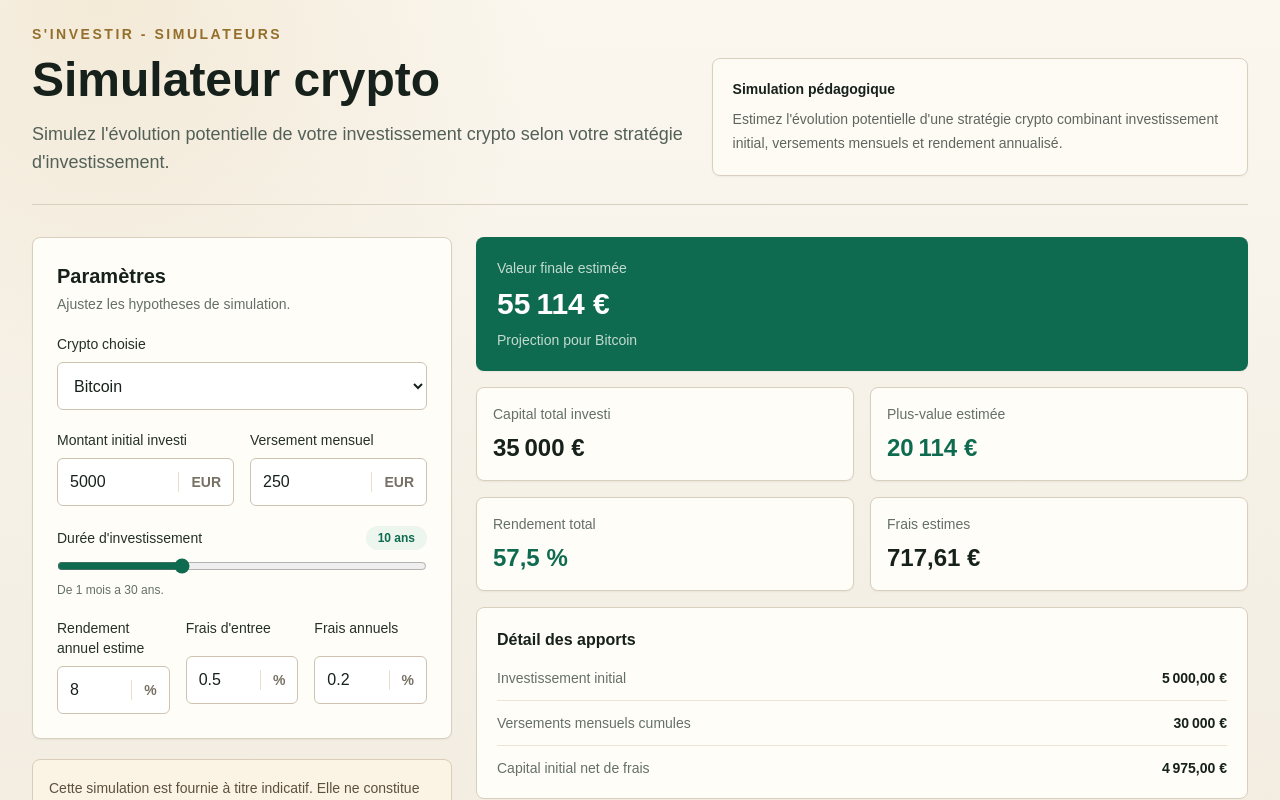
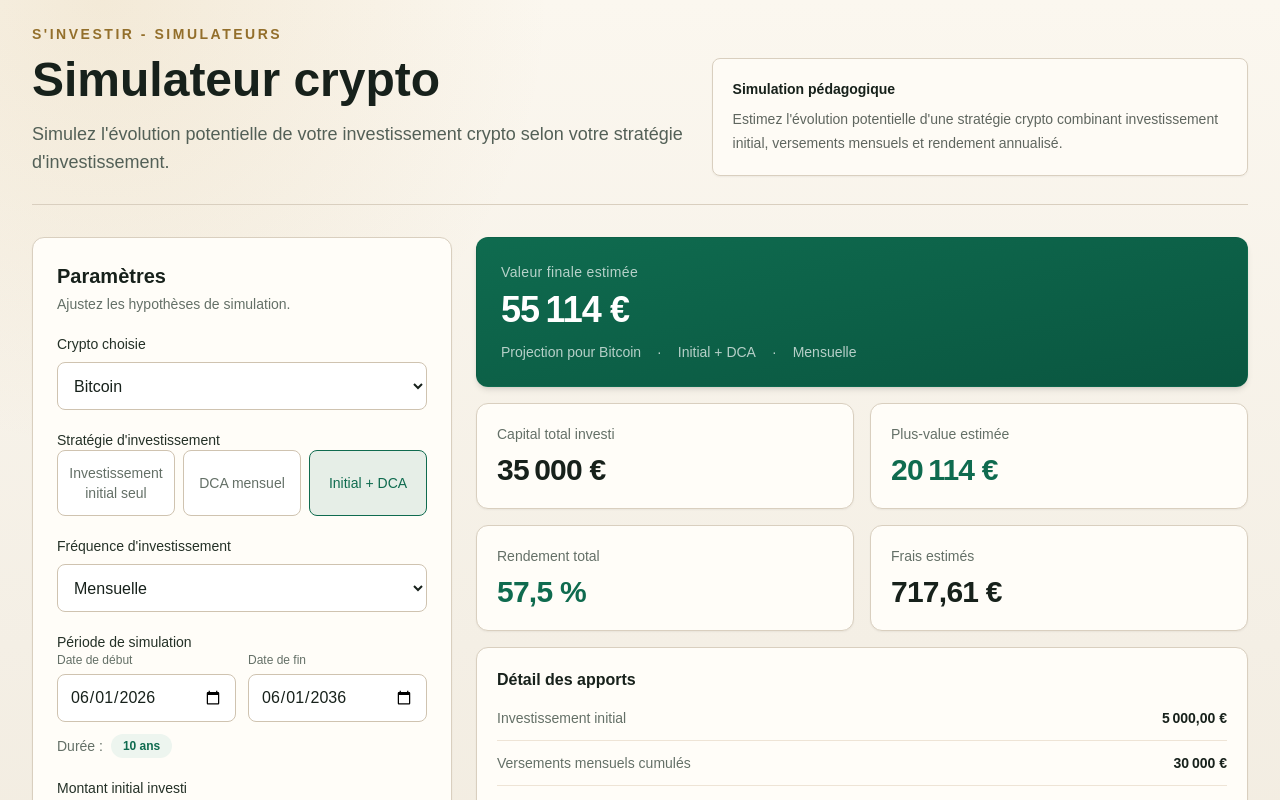
Before and after one commit to Wxcvbn12345-droid/investir, a Next.js app: page / in a window 1280 px wide. Shown: the top 800 px of the page. Built offline with nearby package versions, Linux system fonts and the light colour scheme.

Commit message:
feat: enhance simulator with strategy dates frequency fix accents UI polish README

```diff
--- a/src/components/CryptoSimulator.tsx
+++ b/src/components/CryptoSimulator.tsx
@@ -8,8 +8,24 @@ import { ProjectionChart } from "./ProjectionChart";
 import { ResultCards } from "./ResultCards";
 import { SimulatorForm } from "./SimulatorForm";
 
+const getDefaultDates = () => {
+  const now = new Date();
+  const start = new Date(now.getFullYear(), now.getMonth(), 1);
+  const end = new Date(now.getFullYear() + 10, now.getMonth(), 1);
+  return {
+    startDate: start.toISOString().slice(0, 10),
+    endDate: end.toISOString().slice(0, 10),
+  };
+};
+
+const { startDate, endDate } = getDefaultDates();
+
 const defaultInput: SimulationInput = {
   crypto: "bitcoin",
+  strategy: "initial-dca",
+  frequency: "monthly",
+  startDate,
+  endDate,
   initialInvestment: 5000,
   monthlyContribution: 250,
   durationMonths: 120,
--- a/src/components/ProjectionChart.tsx
+++ b/src/components/ProjectionChart.tsx
@@ -93,7 +93,7 @@ export function ProjectionChart({ points }: ProjectionChartProps) {
       </div>
 
       <div className="mt-4 grid gap-3 text-sm sm:grid-cols-3">
-        <ChartStat label="Depart" value={formatCurrency(points[0]?.estimatedValue ?? 0)} />
+        <ChartStat label="Départ" value={formatCurrency(points[0]?.estimatedValue ?? 0)} />
         <ChartStat label="Capital versé" value={formatCurrency(lastPoint?.investedCapital ?? 0)} />
         <ChartStat label="Valeur estimée" value={formatCurrency(lastPoint?.estimatedValue ?? 0)} />
       </div>
--- a/src/components/ResultCards.tsx
+++ b/src/components/ResultCards.tsx
@@ -10,12 +10,20 @@ export function ResultCards({ result }: ResultCardsProps) {
 
   return (
     <section className="grid gap-4">
-      <div className="rounded-lg border border-[#0f6b4f]/20 bg-[#0f6b4f] p-5 text-white shadow-sm">
-        <p className="text-sm font-medium text-white/75">Valeur finale estimée</p>
-        <p className="mt-2 text-3xl font-semibold">{formatCurrency(result.finalValue)}</p>
-        <p className="mt-2 text-sm text-white/75">Projection pour {result.cryptoLabel}</p>
+      {/* Hero result card */}
+      <div className="rounded-xl border border-[#0f6b4f]/20 bg-gradient-to-br from-[#0f6b4f] to-[#0a5640] p-6 text-white shadow-md">
+        <p className="text-sm font-medium tracking-wide text-white/70">Valeur finale estimée</p>
+        <p className="mt-2 text-4xl font-bold tracking-tight">{formatCurrency(result.finalValue)}</p>
+        <div className="mt-3 flex flex-wrap items-center gap-x-4 gap-y-1 text-sm text-white/70">
+          <span>Projection pour {result.cryptoLabel}</span>
+          <span className="hidden sm:inline">&middot;</span>
+          <span>{result.strategyLabel}</span>
+          <span className="hidden sm:inline">&middot;</span>
+          <span>{result.frequencyLabel}</span>
+        </div>
       </div>
 
+      {/* Metric cards */}
       <div className="grid gap-4 sm:grid-cols-2">
         <MetricCard label="Capital total investi" value={formatCurrency(result.totalInvested)} />
         <MetricCard
@@ -28,15 +36,16 @@ export function ResultCards({ result }: ResultCardsProps) {
           value={formatPercent(result.totalReturnRate)}
           tone={positiveGain ? "positive" : "negative"}
         />
-        <MetricCard label="Frais estimes" value={formatCurrency(result.totalFeesPaid)} />
+        <MetricCard label="Frais estimés" value={formatCurrency(result.totalFeesPaid)} />
       </div>
 
-      <div className="rounded-lg border border-[#d9cfbf] bg-[#fffdf8] p-5">
+      {/* Details breakdown */}
+      <div className="rounded-xl border border-[#d9cfbf] bg-[#fffdf8] p-5 shadow-sm">
         <h3 className="text-base font-semibold text-[#17211b]">Détail des apports</h3>
         <dl className="mt-4 grid gap-3 text-sm">
           <Row label="Investissement initial" value={formatCurrency(result.totalInitialInvestment)} />
           <Row
-            label="Versements mensuels cumules"
+            label="Versements mensuels cumulés"
             value={formatCurrency(result.totalMonthlyContributions)}
           />
           <Row label="Capital initial net de frais" value={formatCurrency(result.initialNetInvestment)} />
@@ -61,9 +70,9 @@ function MetricCard({ label, value, tone = "default" }: MetricCardProps) {
         : "text-[#17211b]";
 
   return (
-    <article className="rounded-lg border border-[#d9cfbf] bg-[#fffdf8] p-4 shadow-sm">
+    <article className="rounded-xl border border-[#d9cfbf] bg-[#fffdf8] p-5 shadow-sm transition hover:shadow-md">
       <p className="text-sm text-[#647067]">{label}</p>
-      <p className={`mt-2 text-2xl font-semibold ${toneClass}`}>{value}</p>
+      <p className={`mt-2 text-3xl font-semibold tracking-tight ${toneClass}`}>{value}</p>
     </article>
   );
 }
--- a/src/components/SimulatorForm.tsx
+++ b/src/components/SimulatorForm.tsx
@@ -2,6 +2,7 @@
 
 import type { SimulationInput } from "@/types/simulator";
 import { formatMonths } from "@/lib/format";
+import { computeDurationMonths } from "@/lib/date-utils";
 
 type SimulatorFormProps = {
   input: SimulationInput;
@@ -13,32 +14,61 @@ const numberValue = (value: string) => {
   return Number.isFinite(parsed) ? parsed : 0;
 };
 
+const STRATEGY_OPTIONS: { value: SimulationInput["strategy"]; label: string }[] = [
+  { value: "initial-only", label: "Investissement initial seul" },
+  { value: "dca-only", label: "DCA mensuel" },
+  { value: "initial-dca", label: "Initial + DCA" },
+];
+
+const FREQUENCY_OPTIONS: { value: SimulationInput["frequency"]; label: string }[] = [
+  { value: "monthly", label: "Mensuelle" },
+  { value: "weekly", label: "Hebdomadaire" },
+  { value: "daily", label: "Quotidienne" },
+];
+
 export function SimulatorForm({ input, onChange }: SimulatorFormProps) {
   const update = <Key extends keyof SimulationInput>(key: Key, value: SimulationInput[Key]) => {
-    onChange({ ...input, [key]: value });
+    const next = { ...input, [key]: value };
+
+    // Auto-compute duration when dates change
+    if (key === "startDate" || key === "endDate") {
+      next.durationMonths = computeDurationMonths(next.startDate, next.endDate);
+    }
+
+    // Force monthly contribution to zero based on strategy
+    if (key === "strategy") {
+      if (value === "initial-only") {
+        next.monthlyContribution = 0;
+      } else if (value === "dca-only") {
+        next.initialInvestment = 0;
+      }
+    }
+
+    onChange(next);
   };
 
   return (
-    <section className="rounded-lg border border-[#d9cfbf] bg-[#fffdf8] p-5 shadow-sm sm:p-6">
+    <section className="rounded-xl border border-[#d9cfbf] bg-[#fffdf8] p-5 shadow-sm sm:p-6">
       <div className="mb-5 flex items-start justify-between gap-4">
         <div>
           <h2 className="text-xl font-semibold text-[#17211b]">Paramètres</h2>
-          <p className="mt-1 text-sm text-[#647067]">Ajustez les hypotheses de simulation.</p>
+          <p className="mt-1 text-sm text-[#647067]">Ajustez les hypothèses de simulation.</p>
         </div>
       </div>
 
       <div className="grid gap-5">
+        {/* Crypto */}
         <label className="grid gap-2">
           <span className="text-sm font-medium text-[#243127]">Crypto choisie</span>
           <select
             value={input.crypto}
             onChange={(event) => update("crypto", event.target.value as SimulationInput["crypto"])}
-            className="h-12 rounded-md border border-[#cfc3b0] bg-white px-3 text-[#17211b] outline-none transition focus:border-[#0f6b4f] focus:ring-2 focus:ring-[#0f6b4f]/20"
+            className="h-12 rounded-lg border border-[#cfc3b0] bg-white px-3 text-[#17211b] outline-none transition focus:border-[#0f6b4f] focus:ring-2 focus:ring-[#0f6b4f]/20"
           >
             <option value="bitcoin">Bitcoin</option>
             <option value="ethereum">Ethereum</option>
             <option value="solana">Solana</option>
-            <option value="custom">Autre crypto personnalisee</option>
+            <option value="custom">Autre crypto personnalisée</option>
           </select>
         </label>
 
@@ -49,12 +79,89 @@ export function SimulatorForm({ input, onChange }: SimulatorFormProps) {
               value={input.customCryptoName ?? ""}
               onChange={(event) => update("customCryptoName", event.target.value)}
               placeholder="Ex. Chainlink"
-              className="h-12 rounded-md border border-[#cfc3b0] bg-white px-3 text-[#17211b] outline-none transition focus:border-[#0f6b4f] focus:ring-2 focus:ring-[#0f6b4f]/20"
+              className="h-12 rounded-lg border border-[#cfc3b0] bg-white px-3 text-[#17211b] outline-none transition focus:border-[#0f6b4f] focus:ring-2 focus:ring-[#0f6b4f]/20"
             />
           </label>
         ) : null}
 
-        <div className="grid gap-4 sm:grid-cols-2">
+        {/* Strategy */}
+        <fieldset className="grid gap-2">
+          <legend className="text-sm font-medium text-[#243127]">Stratégie d'investissement</legend>
+          <div className="grid gap-2 sm:grid-cols-3">
+            {STRATEGY_OPTIONS.map((opt) => (
+              <label
+                key={opt.value}
+                className={`flex cursor-pointer items-center justify-center rounded-lg border px-3 py-3 text-center text-sm font-medium transition ${
+                  input.strategy === opt.value
+                    ? "border-[#0f6b4f] bg-[#0f6b4f]/10 text-[#0f6b4f]"
+                    : "border-[#cfc3b0] bg-white text-[#647067] hover:border-[#0f6b4f]/40"
+                }`}
+              >
+                <input
+                  type="radio"
+                  name="strategy"
+                  value={opt.value}
+                  checked={input.strategy === opt.value}
+                  onChange={() => update("strategy", opt.value)}
+                  className="sr-only"
+                />
+                {opt.label}
+              </label>
+            ))}
+          </div>
+        </fieldset>
+
+        {/* Frequency */}
+        <label className="grid gap-2">
+          <span className="text-sm font-medium text-[#243127]">Fréquence d'investissement</span>
+          <select
+            value={input.frequency}
+            onChange={(event) =>
+              update("frequency", event.target.value as SimulationInput["frequency"])
+            }
+            className="h-12 rounded-lg border border-[#cfc3b0] bg-white px-3 text-[#17211b] outline-none transition focus:border-[#0f6b4f] focus:ring-2 focus:ring-[#0f6b4f]/20"
+          >
+            {FREQUENCY_OPTIONS.map((opt) => (
+              <option key={opt.value} value={opt.value}>
+                {opt.label}
+              </option>
+            ))}
+          </select>
+        </label>
+
+        {/* Period */}
+        <fieldset className="grid gap-3">
+          <legend className="text-sm font-medium text-[#243127]">Période de simulation</legend>
+          <div className="grid gap-3 sm:grid-cols-2">
+            <label className="grid gap-1.5">
+              <span className="text-xs font-medium text-[#647067]">Date de début</span>
+              <input
+                type="date"
+                value={input.startDate}
+                onChange={(event) => update("startDate", event.target.value)}
+                className="h-12 rounded-lg border border-[#cfc3b0] bg-white px-3 text-[#17211b] outline-none transition focus:border-[#0f6b4f] focus:ring-2 focus:ring-[#0f6b4f]/20"
+              />
+            </label>
+            <label className="grid gap-1.5">
+              <span className="text-xs font-medium text-[#647067]">Date de fin</span>
+              <input
+                type="date"
+                value={input.endDate}
+                onChange={(event) => update("endDate", event.target.value)}
+                className="h-12 rounded-lg border border-[#cfc3b0] bg-white px-3 text-[#17211b] outline-none transition focus:border-[#0f6b4f] focus:ring-2 focus:ring-[#0f6b4f]/20"
+              />
+            </label>
+          </div>
+          <div className="flex items-center gap-2 text-sm text-[#647067]">
+            <span>Durée :</span>
+            <span className="rounded-full bg-[#edf5ef] px-3 py-1 text-xs font-semibold text-[#0f6b4f]">
+              {formatMonths(input.durationMonths)}
+            </span>
+          </div>
+        </fieldset>
+
+        {/* Amounts */}
+        {input.strategy !== "dca-only" && (
           <NumberField
             label="Montant initial investi"
             suffix="EUR"
@@ -62,37 +169,29 @@ export function SimulatorForm({ input, onChange }: SimulatorFormProps) {
             value={input.initialInvestment}
             onChange={(value) => update("initialInvestment", value)}
           />
+        )}
+
+        {input.strategy !== "initial-only" && (
+          <div className="grid gap-4 sm:grid-cols-2">
             <NumberField
-            label="Versement mensuel"
+              label="Versement périodique"
               suffix="EUR"
               min={0}
               value={input.monthlyContribution}
               onChange={(value) => update("monthlyContribution", value)}
             />
+            <div className="flex items-end pb-3 text-sm text-[#647067]">
+              <span className="rounded-md border border-[#eadfcc] bg-white px-3 py-2 text-xs">
+                Fréquence : {FREQUENCY_OPTIONS.find((o) => o.value === input.frequency)?.label.toLowerCase()}
+              </span>
             </div>
+          </div>
+        )}
 
-        <label className="grid gap-2">
-          <span className="flex items-center justify-between gap-3 text-sm font-medium text-[#243127]">
-            <span>Durée d'investissement</span>
-            <span className="rounded-full bg-[#edf5ef] px-3 py-1 text-xs font-semibold text-[#0f6b4f]">
-              {formatMonths(input.durationMonths)}
-            </span>
-          </span>
-          <input
-            type="range"
-            min={1}
-            max={360}
-            step={1}
-            value={input.durationMonths}
-            onChange={(event) => update("durationMonths", numberValue(event.target.value))}
-            className="accent-[#0f6b4f]"
-          />
-          <span className="text-xs text-[#647067]">De 1 mois a 30 ans.</span>
-        </label>
-
+        {/* Returns */}
         <div className="grid gap-4 sm:grid-cols-3">
           <NumberField
-            label="Rendement annuel estime"
+            label="Rendement annuel estimé"
             suffix="%"
             min={-100}
             max={300}
@@ -101,7 +200,7 @@ export function SimulatorForm({ input, onChange }: SimulatorFormProps) {
             onChange={(value) => update("annualReturnRate", value)}
           />
           <NumberField
-            label="Frais d'entree"
+            label="Frais d'entrée"
             suffix="%"
             min={0}
             max={50}
@@ -138,7 +237,7 @@ function NumberField({ label, suffix, value, min, max, step = 1, onChange }: Num
   return (
     <label className="grid gap-2">
       <span className="text-sm font-medium text-[#243127]">{label}</span>
-      <span className="flex h-12 items-center overflow-hidden rounded-md border border-[#cfc3b0] bg-white transition focus-within:border-[#0f6b4f] focus-within:ring-2 focus-within:ring-[#0f6b4f]/20">
+      <span className="flex h-12 items-center overflow-hidden rounded-lg border border-[#cfc3b0] bg-white transition focus-within:border-[#0f6b4f] focus-within:ring-2 focus-within:ring-[#0f6b4f]/20">
         <input
           type="number"
           min={min}
--- a/src/lib/crypto-simulation.ts
+++ b/src/lib/crypto-simulation.ts
@@ -1,10 +1,30 @@
 import type { SimulationInput, SimulationResult } from "@/types/simulator";
+import { computeDurationMonths } from "./date-utils.ts";
 
 const CRYPTO_LABELS: Record<SimulationInput["crypto"], string> = {
   bitcoin: "Bitcoin",
   ethereum: "Ethereum",
   solana: "Solana",
-  custom: "Crypto personnalisee",
+  custom: "Crypto personnalisée",
+};
+
+const STRATEGY_LABELS: Record<SimulationInput["strategy"], string> = {
+  "initial-only": "Investissement initial seul",
+  "dca-only": "DCA mensuel",
+  "initial-dca": "Initial + DCA",
+};
+
+const FREQUENCY_LABELS: Record<SimulationInput["frequency"], string> = {
+  monthly: "Mensuelle",
+  weekly: "Hebdomadaire",
+  daily: "Quotidienne",
+};
+
+/** Number of periods per month for each frequency */
+const FREQUENCY_PERIODS_PER_MONTH: Record<SimulationInput["frequency"], number> = {
+  monthly: 1,
+  weekly: 4.33,
+  daily: 30.42,
 };
 
 const clamp = (value: number, min: number, max: number) => {
@@ -12,20 +32,30 @@ const clamp = (value: number, min: number, max: number) => {
   return Math.min(Math.max(value, min), max);
 };
 
-export const sanitizeSimulationInput = (input: SimulationInput): SimulationInput => ({
+export const sanitizeSimulationInput = (input: SimulationInput): SimulationInput => {
+  const durationMonths = computeDurationMonths(input.startDate, input.endDate);
+
+  return {
     ...input,
-  initialInvestment: clamp(input.initialInvestment, 0, 100_000_000),
-  monthlyContribution: clamp(input.monthlyContribution, 0, 10_000_000),
-  durationMonths: Math.round(clamp(input.durationMonths, 1, 600)),
+    initialInvestment:
+      input.strategy === "dca-only"
+        ? 0
+        : clamp(input.initialInvestment, 0, 100_000_000),
+    monthlyContribution:
+      input.strategy === "initial-only"
+        ? 0
+        : clamp(input.monthlyContribution, 0, 10_000_000),
+    durationMonths: Math.round(clamp(durationMonths, 1, 600)),
     annualReturnRate: clamp(input.annualReturnRate, -100, 300),
     entryFeeRate: clamp(input.entryFeeRate, 0, 50),
     annualFeeRate: clamp(input.annualFeeRate, 0, 50),
-});
+  };
+};
 
 export const getCryptoLabel = (input: Pick<SimulationInput, "crypto" | "customCryptoName">) => {
   if (input.crypto === "custom") {
     const customName = input.customCryptoName?.trim();
-    return customName ? customName : "Crypto personnalisee";
+    return customName ? customName : "Crypto personnalisée";
   }
 
   return CRYPTO_LABELS[input.crypto];
@@ -36,6 +66,13 @@ export const calculateCryptoSimulation = (rawInput: SimulationInput): Simulation
   const monthlyReturnRate = Math.pow(1 + input.annualReturnRate / 100, 1 / 12) - 1;
   const monthlyFeeRate = Math.pow(1 + input.annualFeeRate / 100, 1 / 12) - 1;
   const entryFeeMultiplier = 1 - input.entryFeeRate / 100;
+  const periodsPerMonth = FREQUENCY_PERIODS_PER_MONTH[input.frequency];
+  const totalMonths = input.durationMonths;
+  const totalPeriods = Math.round(totalMonths * periodsPerMonth);
+
+  // Convert monthly contribution to per-period contribution
+  const periodContribution =
+    input.strategy === "initial-only" ? 0 : input.monthlyContribution / periodsPerMonth;
 
   let estimatedValue = input.initialInvestment * entryFeeMultiplier;
   let totalFeesPaid = input.initialInvestment - estimatedValue;
@@ -49,19 +86,28 @@ export const calculateCryptoSimulation = (rawInput: SimulationInput): Simulation
     gains: estimatedValue - input.initialInvestment,
   });
 
-  for (let month = 1; month <= input.durationMonths; month += 1) {
-    const monthlyContributionAfterEntryFee = input.monthlyContribution * entryFeeMultiplier;
-    totalFeesPaid += input.monthlyContribution - monthlyContributionAfterEntryFee;
+  for (let period = 1; period <= totalPeriods; period += 1) {
+    const periodContributionAfterEntryFee = periodContribution * entryFeeMultiplier;
+    totalFeesPaid += periodContribution - periodContributionAfterEntryFee;
 
-    estimatedValue += monthlyContributionAfterEntryFee;
-    estimatedValue *= 1 + monthlyReturnRate;
+    estimatedValue += periodContributionAfterEntryFee;
+    // Apply monthly return rate at each period (compounded within the month)
+    estimatedValue *= Math.pow(1 + monthlyReturnRate, 1 / periodsPerMonth);
 
+    // Apply fees monthly (at the end of each month's periods)
+    const monthIndex = Math.ceil(period / periodsPerMonth);
+    const isLastPeriodOfMonth = period % periodsPerMonth === 0 || period === totalPeriods;
+    if (isLastPeriodOfMonth) {
       const monthlyFeeAmount = estimatedValue * monthlyFeeRate;
       estimatedValue -= monthlyFeeAmount;
       totalFeesPaid += monthlyFeeAmount;
+    }
 
-    const investedCapital = input.initialInvestment + input.monthlyContribution * month;
+    const month = Math.floor(period / periodsPerMonth);
+    const investedCapital =
+      input.initialInvestment + periodContribution * period;
 
+    if (period % Math.round(periodsPerMonth) === 0 || period === totalPeriods) {
       projection.push({
         month,
         year: month / 12,
@@ -70,17 +116,30 @@ export const calculateCryptoSimulation = (rawInput: SimulationInput): Simulation
         gains: estimatedValue - investedCapital,
       });
     }
+  }
 
-  const totalMonthlyContributions = input.monthlyContribution * input.durationMonths;
-  const totalInvested = input.initialInvestment + totalMonthlyContributions;
+  // Ensure last point is always included
+  const lastProjected = projection[projection.length - 1];
+  const totalInvested = input.initialInvestment + periodContribution * totalPeriods;
   const estimatedGain = estimatedValue - totalInvested;
   const totalReturnRate = totalInvested > 0 ? (estimatedGain / totalInvested) * 100 : 0;
 
+  // If the last projected point doesn't match final values, update it
+  if (lastProjected) {
+    lastProjected.estimatedValue = estimatedValue;
+    lastProjected.investedCapital = totalInvested;
+    lastProjected.gains = estimatedValue - totalInvested;
+  }
+
   return {
     cryptoLabel: getCryptoLabel(input),
+    strategyLabel: STRATEGY_LABELS[input.strategy],
+    frequencyLabel: FREQUENCY_LABELS[input.frequency],
+    startDate: input.startDate,
+    endDate: input.endDate,
     initialNetInvestment: input.initialInvestment * entryFeeMultiplier,
     totalInitialInvestment: input.initialInvestment,
-    totalMonthlyContributions,
+    totalMonthlyContributions: input.monthlyContribution * totalMonths,
     totalInvested,
     finalValue: estimatedValue,
     estimatedGain,
--- /dev/null
+++ b/src/lib/date-utils.ts
@@ -0,0 +1,20 @@
+/**
+ * Compute the number of months between two dates.
+ * Returns at least 1 month.
+ */
+export const computeDurationMonths = (startDate: string, endDate: string): number => {
+  const start = new Date(startDate);
+  const end = new Date(endDate);
+  const diffMs = end.getTime() - start.getTime();
+  if (diffMs <= 0) return 1;
+  return Math.max(1, Math.round(diffMs / (1000 * 60 * 60 * 24 * 30.44)));
+};
+
+/**
+ * Add a number of months to a date string (YYYY-MM-DD).
+ */
+export const addMonths = (dateStr: string, months: number): string => {
+  const date = new Date(dateStr);
+  date.setMonth(date.getMonth() + months);
+  return date.toISOString().slice(0, 10);
+};
```
Also changed, not shown: src/types/simulator.ts (+12 -0 lines), 2 other files (tests, documents, lock files or other folders). Lines whose indentation alone changed are shown as unchanged.
